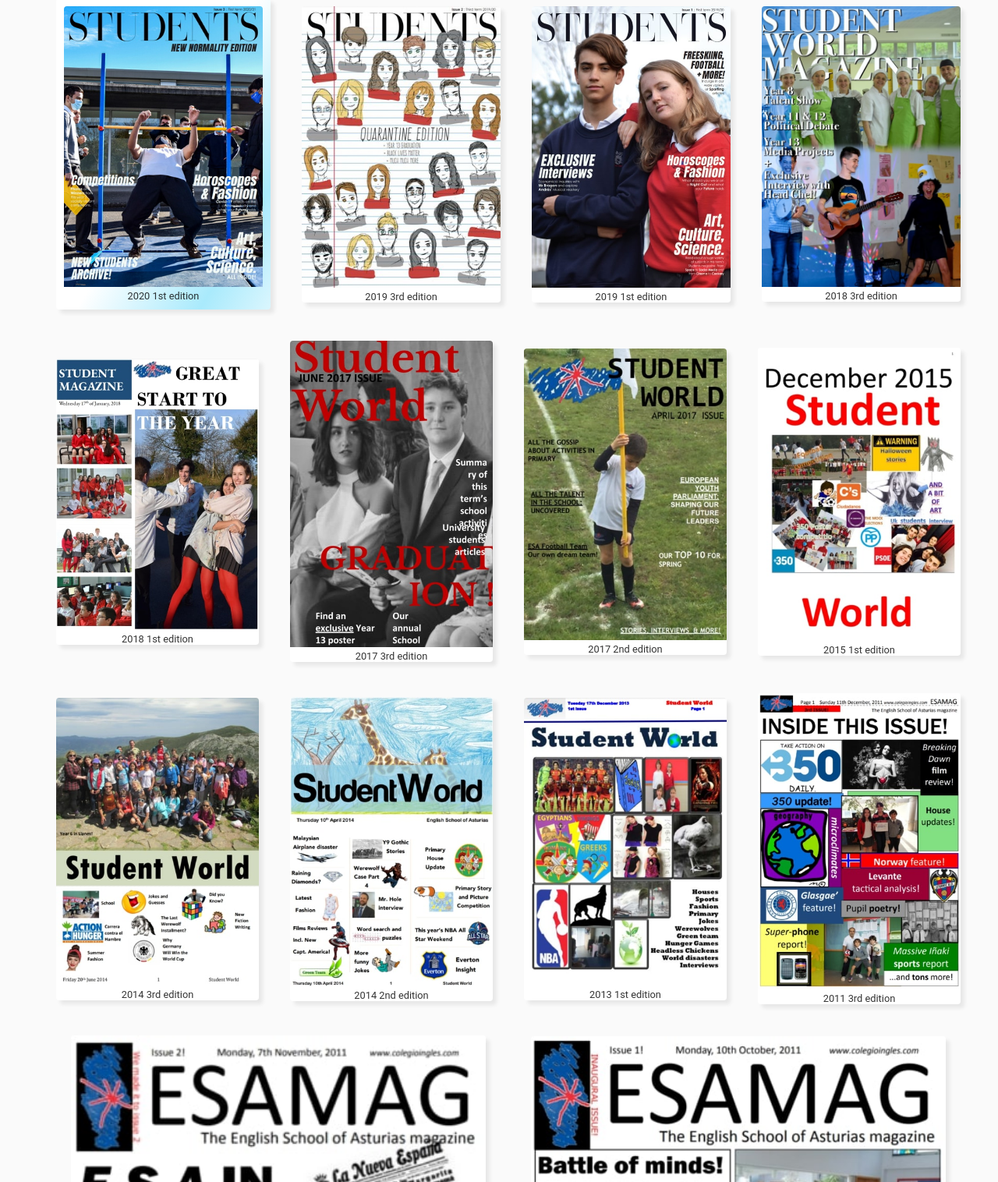
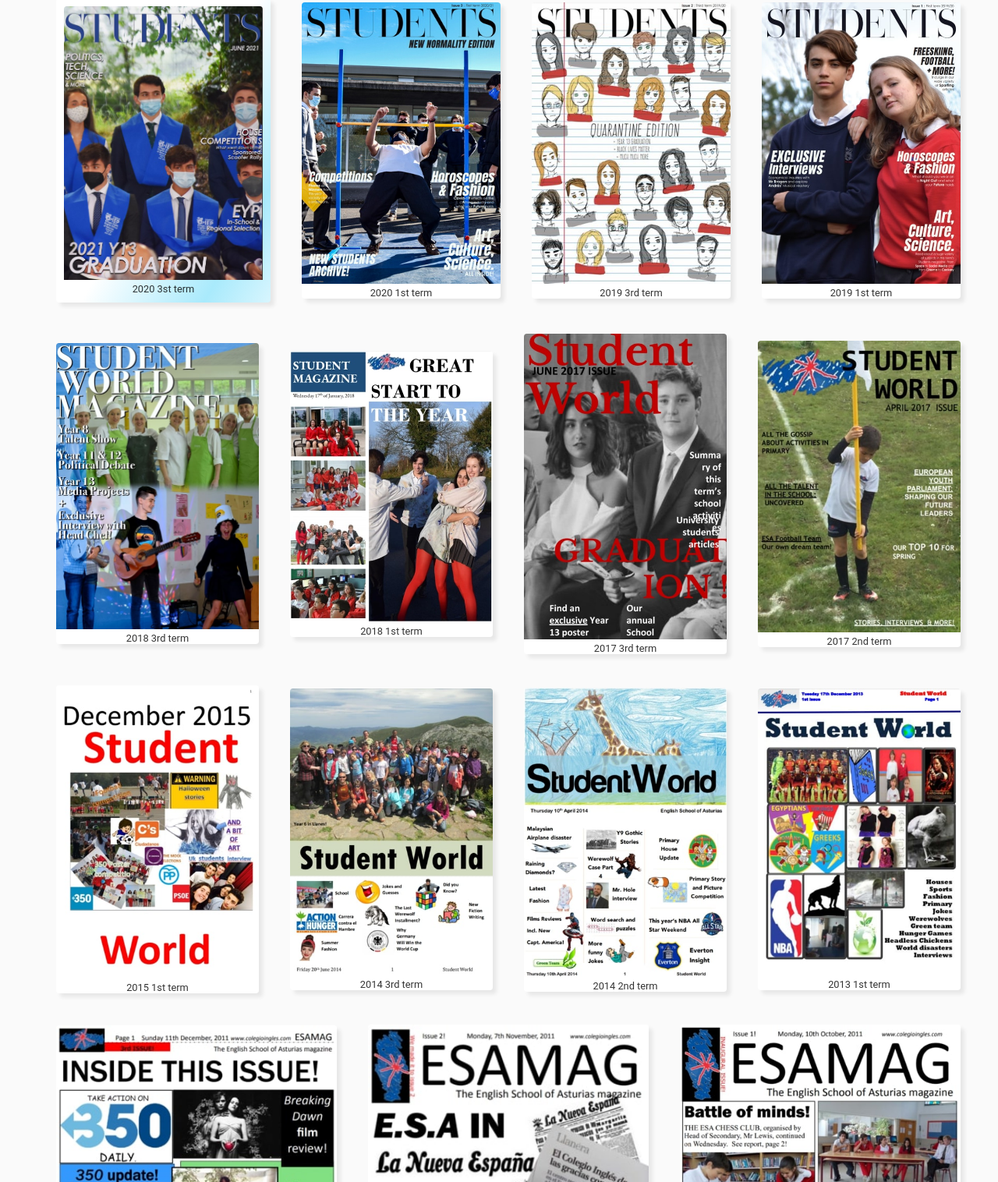
Before and after one commit to tomasiep/MagArchive, a plain HTML site: page index.html in a window 1280 px wide. Shown: the part 184-1700 px from the top of the page at 78% size. Drawn offline with nearby package versions, Linux system fonts and the light colour scheme.

Commit message:
add 2020 3rd term mag

```diff
--- a/index.html
+++ b/index.html
@@ -39,87 +39,93 @@
 
     <div class="overlay">
         <div class="mag highlight">
+            <a href="pdf/2020-3.pdf">
+                <img src="covers/2020-3.jpg" alt="2020 1st term" />
+                <figcaption>2020 3st term</figcaption>
+            </a>
+        </div>
+        <div class="mag">
             <a href="pdf/2020-1.pdf">
-                <img src="covers/2020-1.jpg" alt="2020 1st edition" />
-                <figcaption>2020 1st edition</figcaption>
+                <img src="covers/2020-1.jpg" alt="2020 1st term" />
+                <figcaption>2020 1st term</figcaption>
             </a>
         </div>
         <div class="mag">
             <a href="pdf/2019-3.pdf">
-                <img src="covers/2019-3.jpg" alt="2019 3rd edition" />
-                <figcaption>2019 3rd edition</figcaption>
+                <img src="covers/2019-3.jpg" alt="2019 3rd term" />
+                <figcaption>2019 3rd term</figcaption>
             </a>
         </div>
         <div class="mag">
             <a href="pdf/2019-1.pdf">
-                <img src="covers/2019-1.jpg" alt="2019 1st edition" />
-                <figcaption>2019 1st edition</figcaption>
+                <img src="covers/2019-1.jpg" alt="2019 1st term" />
+                <figcaption>2019 1st term</figcaption>
             </a>
         </div>
         <div class="mag">
             <a href="pdf/2018-3.pdf">
-                <img src="covers/2018-3.jpg" alt="2018 3rd edition" />
-                <figcaption>2018 3rd edition</figcaption>
+                <img src="covers/2018-3.jpg" alt="2018 3rd term" />
+                <figcaption>2018 3rd term</figcaption>
             </a>
         </div>
         <div class="mag">
             <a href="pdf/2018-1.pdf">
-                <img src="covers/2018-1.jpg" alt="2018 1st edition" />
-                <figcaption>2018 1st edition</figcaption>
+                <img src="covers/2018-1.jpg" alt="2018 1st term" />
+                <figcaption>2018 1st term</figcaption>
             </a>
         </div>
         <div class="mag">
             <a href="pdf/2017-3.pdf">
-                <img src="covers/2017-3.jpg" alt="2017 3rd edition" />
-                <figcaption>2017 3rd edition</figcaption>
+                <img src="covers/2017-3.jpg" alt="2017 3rd term" />
+                <figcaption>2017 3rd term</figcaption>
             </a>
         </div>
         <div class="mag">
             <a href="pdf/2017-2.pdf">
-                <img src="covers/2017-2.jpg" alt="2017 2nd edition" />
-                <figcaption>2017 2nd edition</figcaption>
+                <img src="covers/2017-2.jpg" alt="2017 2nd term" />
+                <figcaption>2017 2nd term</figcaption>
             </a>
         </div>
         <div class="mag">
             <a href="pdf/2015-1.pdf">
-                <img src="covers/2015-1.jpg" alt="2015 1st edition" />
-                <figcaption>2015 1st edition</figcaption>
+                <img src="covers/2015-1.jpg" alt="2015 1st term" />
+                <figcaption>2015 1st term</figcaption>
             </a>
         </div>
         <div class="mag">
             <a href="pdf/2014-3.pdf">
-                <img src="covers/2014-3.jpg" alt="2014 3rd edition" />
-                <figcaption>2014 3rd edition</figcaption>
+                <img src="covers/2014-3.jpg" alt="2014 3rd term" />
+                <figcaption>2014 3rd term</figcaption>
             </a>
         </div>
         <div class="mag">
             <a href="pdf/2014-2.pdf">
-                <img src="covers/2014-2.jpg" alt="2014 2nd edition" />
-                <figcaption>2014 2nd edition</figcaption>
+                <img src="covers/2014-2.jpg" alt="2014 2nd term" />
+                <figcaption>2014 2nd term</figcaption>
             </a>
         </div>
         <div class="mag">
             <a href="pdf/2013-1.pdf">
-                <img src="covers/2013-1.jpg" alt="2013 1st edition" />
-                <figcaption>2013 1st edition</figcaption>
+                <img src="covers/2013-1.jpg" alt="2013 1st term" />
+                <figcaption>2013 1st term</figcaption>
             </a>
         </div>
         <div class="mag">
             <a href="pdf/2011-3.pdf">
-                <img src="covers/2011-3.jpg" alt="2011 3rd edition" />
-                <figcaption>2011 3rd edition</figcaption>
+                <img src="covers/2011-3.jpg" alt="2011 3rd term" />
+                <figcaption>2011 3rd term</figcaption>
             </a>
         </div>
         <div class="mag">
             <a href="pdf/2011-2.pdf">
-                <img src="covers/2011-2.jpg" alt="2011 2nd edition" />
-                <figcaption>2011 2nd edition</figcaption>
+                <img src="covers/2011-2.jpg" alt="2011 2nd term" />
+                <figcaption>2011 2nd term</figcaption>
             </a>
         </div>
         <div class="mag">
             <a href="pdf/2011-1.pdf">
-                <img src="covers/2011-1.jpg" alt="2011 1st edition" />
-                <figcaption>2011 1st edition</figcaption>
+                <img src="covers/2011-1.jpg" alt="2011 1st term" />
+                <figcaption>2011 1st term</figcaption>
             </a>
         </div>
     </div>
```
Also changed, not shown: covers/2020-3.jpg (added), 1 other file.
